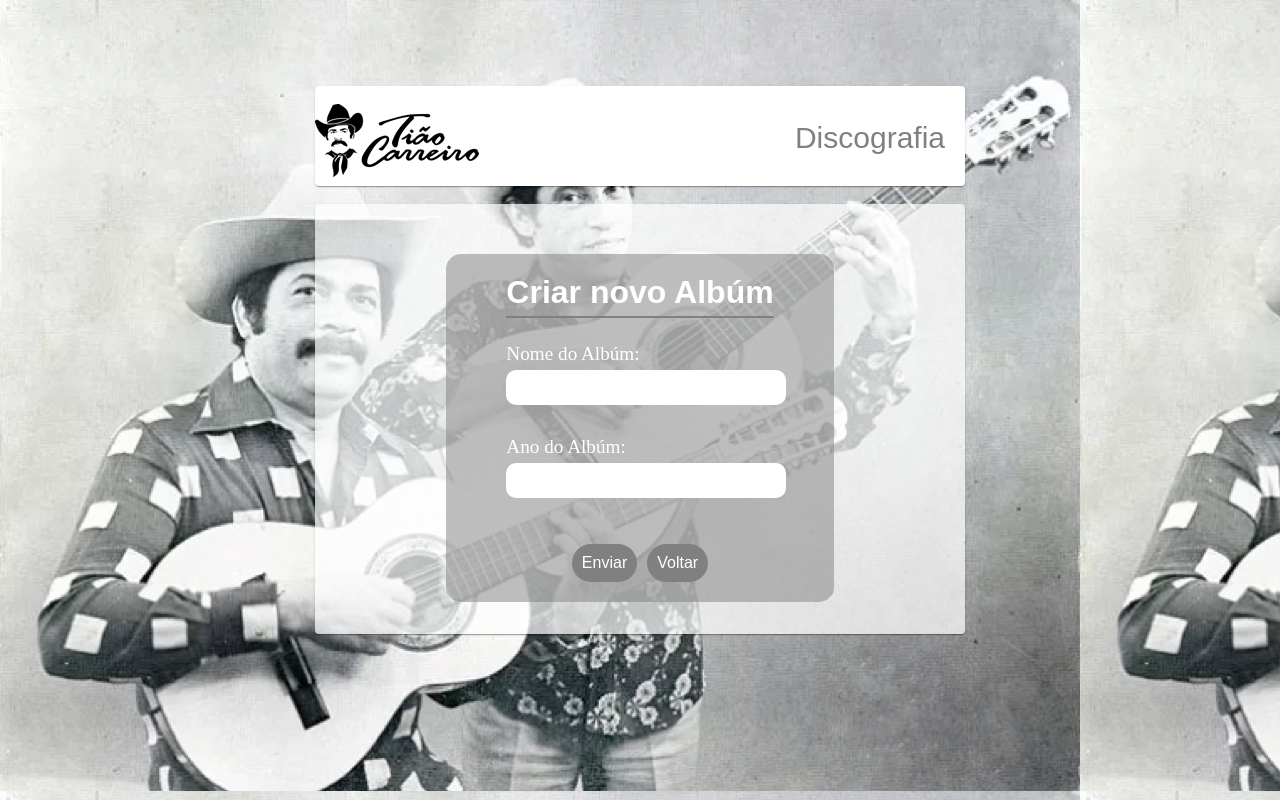
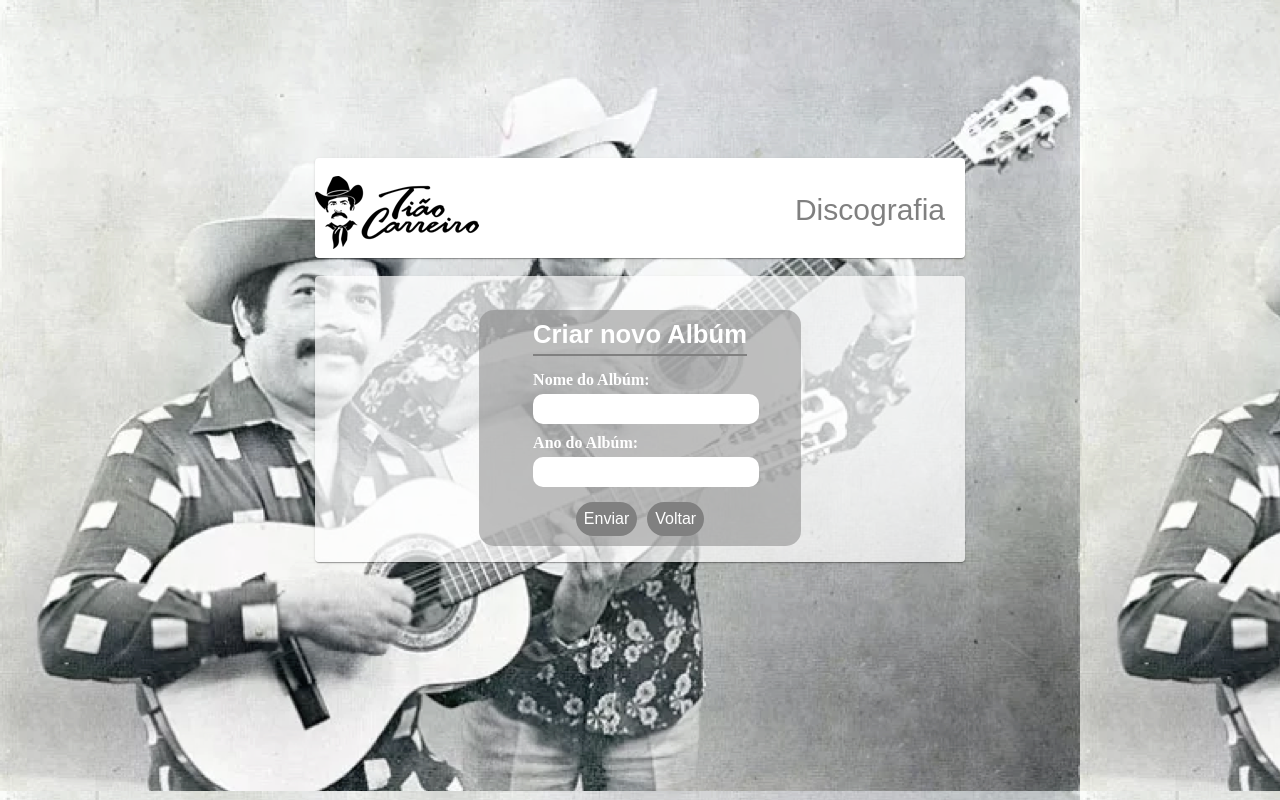
Before and after one commit to Kaio-Goes/discografia, a React (Create React App) app: page /newAlbum in a window 1280 px wide. Built offline with nearby package versions, Linux system fonts and the light colour scheme.

Commit message:
adicionando faixas aos albúns

```diff
--- a/package.json
+++ b/package.json
@@ -20,6 +20,7 @@
     "react-icons": "^4.3.1",
     "react-router-dom": "^6.3.0",
     "react-scripts": "5.0.1",
+    "react-select": "^5.3.2",
     "web-vitals": "^2.1.4",
     "yup": "^0.32.11"
   },
--- a/src/pages/Main/main.js
+++ b/src/pages/Main/main.js
@@ -27,9 +27,14 @@ function Main() {
   }, [])
 
   function deletePost(id) {
-    api.delete(`album/${id}`)
+    if(window.confirm("Você quer realmente excluir o Albúm?")){
+      api.delete(`album/${id}`).then(() => {
+        alert("Deletado com sucesso")})
+        setReport(report.filter(player => player.id !== id))
+    }else {
+      return false
+    }
 
-    setReport(report.filter(player => player.id !== id))
   }
 
   let navigate = useNavigate()
--- a/src/pages/NewAlbum/newAlbum.js
+++ b/src/pages/NewAlbum/newAlbum.js
@@ -71,7 +71,6 @@ function NewAlbum(){
                         </div>
                     </div>
                 </main>
-
             </Card>
         </div>
     )
--- a/src/pages/NewMusic/newMusic.js
+++ b/src/pages/NewMusic/newMusic.js
@@ -1,7 +1,61 @@
-import React from 'react'
+import React, { useEffect, useState } from 'react'
 import Card from '@mui/material/Card';
+import Select from 'react-select';
+import api from '../../Services/api'
+import { useNavigate } from 'react-router-dom';
+import { useForm } from 'react-hook-form'
+import { yupResolver } from '@hookform/resolvers/yup';
+import * as yup from "yup"
+
+const validationPost = yup.object().shape({
+    album_id:  yup.number()
+            .typeError('É obrigatório o identificador do Albúm')
+            .min(1, 'Mínimo é 1'),
+    number:  yup.number()
+            .typeError('É obrigatório o número da faixa')
+            .min(1, 'Mínimo é 1'),
+    title: yup.string().required("O nome da faixa é obrigatório")
+            .min(1, 'O mínimo do nome do Albúm é de 1 caractere')
+            .max(30, 'O Albúm precisa ter menos de 30 caracteres'),
+    duration:  yup.number()
+            .typeError('É obrigatório a duração da faixa em seg')
+            .min(0, 'Ano mínimo é 1900')
+    })
 
 function NewMusic (){
+    const [report, setReport] =  useState({})
+    const array = Array.from(report)
+    const { register, handleSubmit, formState: { errors }} = useForm({
+        resolver: yupResolver(validationPost)
+    });
+
+    let navigate = useNavigate()
+    function handleClick(){
+        navigate('/')
+    }
+
+    useEffect(()=>{
+        async function componentDidMount() {
+            try {
+                const response = await api.get('album')
+                const data = response.data.data
+                console.log(data)
+                setReport(data)
+            }catch(error){
+                alert(error.message);
+            }
+        }
+        componentDidMount()
+    }, [])
+
+    const addPost = data => api.post('track', data)
+    .then(() => {
+        console.log("Deu certo")
+        navigate('/')
+    }).catch(() => {
+        console.log('Deu errado')
+    })
+
     return (
         <div className='container'>
             <Card sx={{width:650 , height: 100, marginTop: -10}}>
@@ -11,17 +65,44 @@ function NewMusic (){
             </Card>
             <br/>
             <Card  sx={{width:650 , backgroundColor:  'rgba(255,255,255,0.7)'}}>
-                <br/>
                 <main>
                     <div className="card-post">
                         <h1>Adicionar música</h1>
                         <div className="line-post"></div>
                             <div className="card-body-post">
-                            <form>
-                                <div className="fields">
-
-                                </div>
-                            </form>
+                                <form onSubmit={handleSubmit(addPost)}>
+                                        <div>
+                                            <div className="fields">
+                                                <label>Nome do Albúm:</label>
+                                                {/* <select className="select" value="album_id"{...register(`album_id}`)}>
+                                                {array.map((player, index) =>(
+                                                    <option value={index} key={index}>{player.name}</option>
+                                                ))}
+                                                </select> */}
+                                                <input  type="album_id" title="number" {...register("album_id")}/>
+                                                <p className="error-message">{errors.album_id?.message}</p>
+                                            </div>
+                                        </div>
+                                        <div className="fields">
+                                            <label>Número da faixa:</label>
+                                            <input type="number" title="number" {...register("number")}/>
+                                            <p className="error-message">{errors.number?.message}</p>
+                                        </div>
+                                        <div className="fields">
+                                            <label>Nome da música</label>
+                                            <input type="text" title="title" {...register("title")} />
+                                            <p className="error-message">{errors.title?.message}</p>
+                                        </div>
+                                        <div className="fields">
+                                            <label>Tempo de duração em segundos</label>
+                                            <input type="number" title="duration" {...register("duration")}/>
+                                            <p className="error-message">{errors.duration?.message}</p>
+                                        </div>
+                                        <div className="btn-post">
+                                            <button type="submit">Enviar</button>
+                                            <button style={{marginLeft: 10}} onClick={handleClick}>Voltar</button>
+                                        </div>
+                                    </form>
                             </div>
                     </div>
                 </main>
--- a/src/styles.css
+++ b/src/styles.css
@@ -46,12 +46,12 @@ input::placeholder{
 main{
     display: flex;
     justify-content: center;
-    padding: 2rem 0;
+    padding: 1rem 0;
 }
 
 .card-post {
     background-color: rgb(128, 128, 128, 0.5);
-    padding: 20px 60px;
+    padding: 10px 54px;
     border-radius: 15px;
 }
 
@@ -59,7 +59,7 @@ main{
     font-weight: 600;
     text-align: center;
     color: #ffffff;
-    font-size: 2.0rem;
+    font-size: 1.6rem;
     margin-bottom: 5px;
 }
 .line-post{
@@ -68,19 +68,20 @@ main{
 }
 
 .card-body-post{
-    margin-top: 25px;
+    margin-top: 15px;
 }
 
 .fields{
-    margin-bottom: 15px;
+    margin-bottom: 10px;
 }
 
 label{
     display: block;
     margin-bottom: 5px;
-    font-size: 1.2rem;
+    font-size: 1rem;
     color: white;
     font-family: Poppins;
+    font-weight: 600;
 }
 
 input {
@@ -88,19 +89,19 @@ input {
     border-radius: 10px;
     border: 0;
     outline: 0;
-    font-size: 1.0rem;
+    font-size: 0.8rem;
     padding-left: 12px;
-    height: 35px;
+    height: 30px;
 }
 
 .btn-post{
-    margin-top: 30px;
+    margin-top: 15px;
     text-align: center;
 }
 
 .btn-post button{
     font-size: 1rem;
-    padding: 10px;
+    padding: 8px;
     color: white;
     background-color:  gray;
     border: 0;
@@ -110,7 +111,6 @@ input {
 
 .error-message{
     margin-top: 6px;
-    padding: 5px;
     border-radius: 15px;
     color: rgb(240,47,47);
     font-size: 0.8rem;
@@ -131,3 +131,21 @@ input {
     border-radius: 16px;
     cursor: pointer;
 }
+.select{
+    padding: 10px;
+    border: 0;
+    border-radius: 16px;
+    width: 100%;
+    font-size: 1.0rem;
+    cursor: pointer;
+    line-height: 1;
+    color: gray;
+}
+
+select{
+    text-indent: 5px;
+}
+
+select:checked {
+  color: rgb(43, 41, 41);
+}
```
Also changed, not shown: 1 other file (tests, documents, lock files or other folders).
